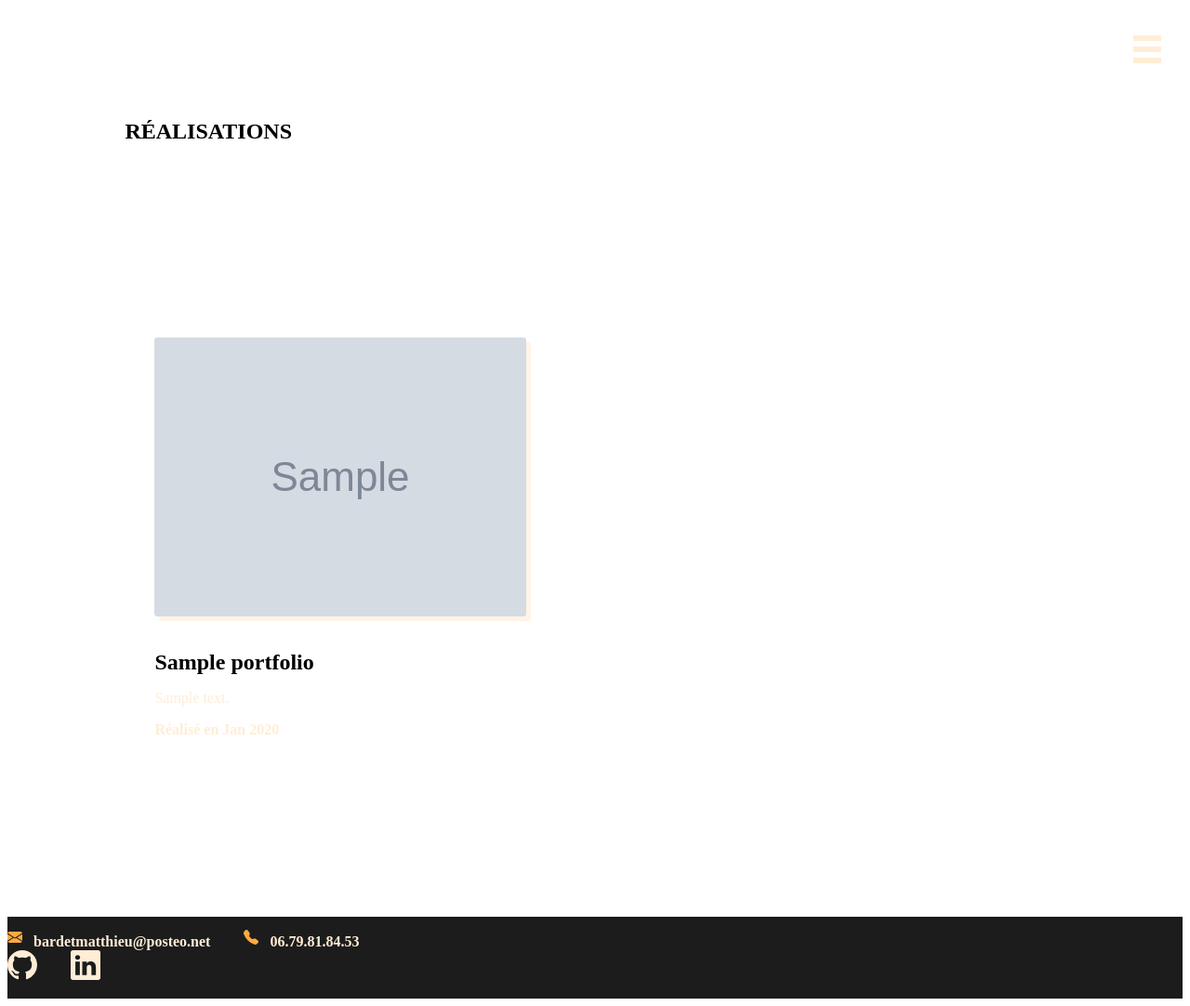
After one commit to MatthieuBardet/checkpoint-3, a Symfony app: template templates/portfolio/home.html.twig in a window 1280 px wide. The commit adds this page. Shown: the whole page at 93% size. Run offline with Twig, Linux system fonts and the light colour scheme; the template is opened without the code that fills it: most values are stand-ins (such as "Sample title", 1, 10 or a date in 2020); grey boxes marked "Sample" are stand-in pictures; style sheets or scripts are compiled from the project's sources; some libraries are stand-ins or nearby versions.

Commit message:
created portfolio view

```diff
--- /dev/null
+++ b/assets/styles/portfolio.scss
@@ -0,0 +1,32 @@
+@import 'variables.scss';
+
+.realisations {
+  max-width: 80%;
+  margin: auto;
+}
+
+.realisations h1 {
+  margin: $spacing16 0;
+}
+
+.realisations p {
+  color: $light;
+}
+
+.realisations img {
+  object-fit: cover;
+  max-height: 360px;
+  border: none;
+  border-radius: 3px;
+  box-shadow: 5px 5px 0px 0px $light-opacity;
+  padding: 0;
+  margin: $spacing4 0;
+}
+
+.realisations p, .realisations img, .realisations h2 {
+  margin: $spacing2 $spacing4;
+}
+
+.realisations-card {
+  margin: $spacing24 0;
+}
--- a/templates/_includes/_navbar.html.twig
+++ b/templates/_includes/_navbar.html.twig
@@ -12,7 +12,7 @@
             <div class="modal-body nav">
                 <ul>
                     <li><a href="{{ path('accueil') }}">Accueil</a></li>
-                    <li><a href="#">Portfolio</a></li>
+                    <li><a href="{{ path('portfolio_home') }}">Portfolio</a></li>
                     <li><a href="{{ path('contact_index') }}">Contact</a></li>
                 </ul>
             </div>
--- /dev/null
+++ b/templates/portfolio/home.html.twig
@@ -0,0 +1,37 @@
+{% extends 'base.html.twig' %}
+
+{% block title %}{{ parent() }}Portfolio{% endblock %}
+
+    {% block stylesheets %}
+        {{ parent() }}
+        {{ encore_entry_link_tags('portfolio') }}
+    {% endblock %}
+
+{% block body %}
+    <section class="realisations">
+        <h1 class="text-center">RÉALISATIONS</h1>
+        <div>
+            {% for portfolio in portfolios %}
+                {% if loop.index is odd %}
+                    <div class="realisations-card d-flex justify-content-between">
+                        <img src="{{ asset('uploads/'~portfolio.cover) }}" alt="{{ portfolio.name }}">
+                        <div>
+                            <h2>{{ portfolio.name }}</h2>
+                            <p>{{ portfolio.content }}</p>
+                            <p><b>Réalisé en {{ portfolio.date|date('M Y') }}</b></p>
+                        </div>
+                    </div>
+                {% else %}
+                    <div class="realisations-card d-flex justify-content-between">
+                        <div>
+                            <h2>{{ portfolio.name }}</h2>
+                            <p>{{ portfolio.content }}</p>
+                            <p><b>Réalisé en {{ portfolio.date|date('M Y') }}</b></p>
+                        </div>
+                        <img src="{{ asset('uploads/'~portfolio.cover) }}" alt="{{ portfolio.name }}">
+                    </div>
+                {% endif %}
+            {% endfor %}
+        </div>
+    </section>
+{% endblock %}
--- a/webpack.config.js
+++ b/webpack.config.js
@@ -27,6 +27,7 @@ Encore
     .addEntry('contact', './assets/styles/contact.scss')
     .addEntry('footer', './assets/styles/footer.scss')
     .addEntry('admin', './assets/styles/admin.scss')
+    .addEntry('portfolio', './assets/styles/portfolio.scss')
 
     // enables the Symfony UX Stimulus bridge (used in assets/bootstrap.js)
     .enableStimulusBridge('./assets/controllers.json')
```
Also changed, not shown: assets/styles/home.scss (+5 -5 lines), src/Controller/PortfolioController.php (+16 -6 lines), assets/styles/admin.scss (indentation only), assets/styles/footer.scss (indentation only).
